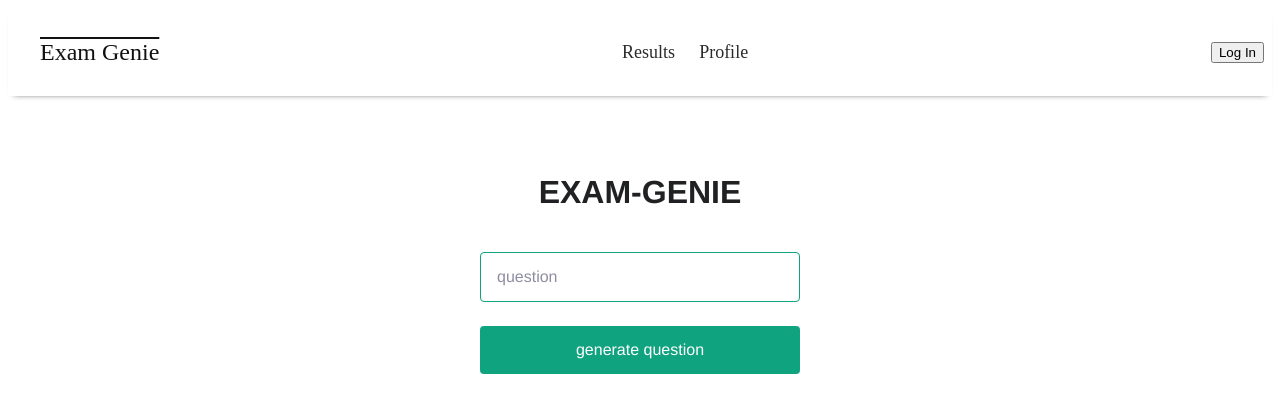
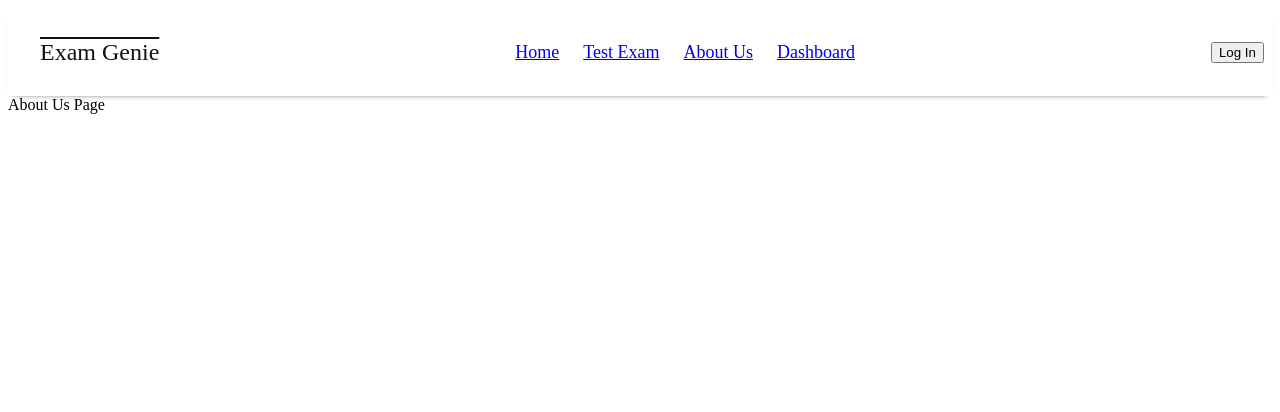
Before and after one commit to femorales7/exam-genie, a React (Create React App) app in the folder frontend/: page /about in a window 1280 px wide. Shown: the top 412 px of the page. Built offline with nearby package versions, Linux system fonts and the light colour scheme; a web font is replaced by a local one.

Commit message:
Added react routes

```diff
--- a/frontend/package.json
+++ b/frontend/package.json
@@ -7,8 +7,11 @@
     "@testing-library/jest-dom": "^5.16.5",
     "@testing-library/react": "^13.4.0",
     "@testing-library/user-event": "^13.5.0",
+    "install": "^0.13.0",
+    "npm": "^9.7.1",
     "react": "^18.2.0",
     "react-dom": "^18.2.0",
+    "react-router-dom": "^6.12.1",
     "react-scripts": "5.0.1",
     "web-vitals": "^2.1.4"
   },
@@ -37,6 +40,6 @@
     ]
   },
   "devDependencies": {
-    "sass": "^1.59.2"
+    "sass": "^1.63.3"
   }
 }
--- a/frontend/src/App.js
+++ b/frontend/src/App.js
@@ -1,147 +1,25 @@
-import style from "./index.module.css";
-import { useState } from "react";
 import TopNavigation from "./components/TopNavigationBar";
+import Home from "./pages/home";
+import AboutUs from "./pages/aboutUs";
+import Exam from "./pages/exam";
+import Dashboard from "./pages/dashboard";
+
+import { BrowserRouter as Router, Route, Routes } from 'react-router-dom' ;
 
 function App() {
-  const [question, setQuestion] = useState("");
-  const [options, setOptions] = useState([]);
-  const [selectedOption, setSelectedOption] = useState(null);
-  const [answer, setAnswer] = useState("");
-  const [feedback, setFeedback] = useState("");
-
-  const onSubmit = async (e) => {
-    e.preventDefault();
-    const questionData = await generateQuestion(question);
-    console.log("return from server", questionData);
-  };
-
-  const generateQuestion = async (inputQuestion) => {
-    const response = await fetch("http://localhost:8080/generate", {
-      method: "POST",
-      headers: {
-        "Content-Type": "application/json",
-      },
-      body: JSON.stringify({ question: inputQuestion }),
-    });
-    const data = await response.json();
-    console.log("data", data); // Log the response data
-
-    const { response: questionData } = data;
-    const { question, options, answer, feedback } =
-      extractQuestionData(questionData);
-
-    setQuestion(question);
-    setOptions(options);
-    setAnswer(answer);
-    setFeedback(feedback);
-    setSelectedOption(null);
-
-    return { question, options, answer, feedback };
-  };
-
-  const extractQuestionData = (text) => {
-    const lines = text.split("\n");
-    console.log("lines", lines);
-    let question = "";
-    let options = [];
-    let answer = "";
-    let feedback = "";
-
-    const questionIndex = lines.findIndex((line) => line.startsWith("Q:"));
-    console.log("questionIndex", questionIndex);
-    if (questionIndex !== -1) {
-      question = lines[questionIndex].substring(3).trim();
-    }
-
-    const optionsStartIndex = lines.findIndex((line) =>
-      line.trim().startsWith("A)")
-    );
-    console.log("optionsStartIndex", optionsStartIndex);
-    const answerIndex = lines.findIndex((line) =>
-      line.trim().startsWith("Answer:")
-    );
-    console.log("answerIndex", answerIndex);
-    const feedbackIndex = lines.findIndex((line) =>
-      line.trim().startsWith("Feedback:")
-    );
-    console.log("feedbackIndex", feedbackIndex);
-
-    if (
-      optionsStartIndex !== -1 &&
-      answerIndex !== -1 &&
-      feedbackIndex !== -1
-    ) {
-      options = lines
-      .slice(optionsStartIndex, answerIndex)
-      .map((line) => line.trim())
-      .filter((option) => option.length > 0); // Exclude empty options
-    answer = lines[answerIndex].substring(8).trim();
-    feedback = lines
-      .slice(feedbackIndex)
-      .filter((line) => line.trim().length > 0) // Exclude empty lines
-      .join("\n");
-    }
-
-    return { question, options, answer, feedback };
-  };
-
-
-
-
-
-
-  const handleOptionChange = (e) => {
-    setSelectedOption(e.target.value);
-  };
-
   return (
-    <>
-      <div>
-        <TopNavigation/>
-      </div>
-      <main className={style.main}>
-        <h3>EXAM-GENIE</h3>
-        <form onSubmit={onSubmit}>
-          <input
-            type="text"
-            name="query-description"
-            placeholder="question"
-            onChange={(e) => setQuestion(e.target.value)}
-          />
-          <input type="submit" value="generate question" />
-        </form>
-
-        {question && (
-          <div>
-            <h2>{question}</h2>
-            <ul>
-              {options.map((option) => (
-                <li key={option.letter} className={style["radio-option"]}>
-                  <label>
-                    <input
-                      type="radio"
-                      name="options"
-                      value={option.letter}
-                      checked={selectedOption === option.letter}
-                      onChange={handleOptionChange}
-                    />
-                    {option.letter}) {option.text}
-                  </label>
-                </li>
-              ))}
-            </ul>
-            {selectedOption && (
-              <div>
-                <p>Answer: {answer}</p>
-                <p>Feedback: {feedback}</p>
-              </div>
-            )}
-          </div>
-        )}
-      </main>
-
-    </>
-  );
+    <div className="App">
+      <Router>
+        <TopNavigation />
+        <Routes>
+          <Route path="/" exact element={<Home />} />
+          <Route path="/exam" exact element={<Exam />} />
+          <Route path="/about" exact element={<AboutUs />} />
+          <Route path="/dashboard" exact element={<Dashboard />} />
+        </Routes>
+      </Router>
+    </div>
+  )
 }
 
 export default App;
--- a/frontend/src/components/TopMenu.jsx
+++ b/frontend/src/components/TopMenu.jsx
@@ -1,17 +1,28 @@
 import '../styles/TopMenu.scss';
 import Profile from '../Auth0/profile';
+import { Link } from "react-router-dom"
 
 const TopMenu = () => {
   return (
     <div className='top-nav-bar--menu-list'>
       <div className='topic-list--item'>
         <span>
-          <label>Results</label>
+          <Link to="/">Home</Link>
         </span>
       </div>
       <div className='topic-list--item'>
         <span>
-          <label>Profile</label>
+        <Link to="/exam">Test Exam</Link>
+        </span>
+      </div>
+      <div className='topic-list--item'>
+        <span>
+        <Link to="/about">About Us</Link>
+        </span>
+      </div>
+      <div className='topic-list--item'>
+        <span>
+        <Link to="/dashboard">Dashboard</Link>
         </span>
       </div>
     </div>
--- /dev/null
+++ b/frontend/src/pages/aboutUs.js
@@ -0,0 +1,9 @@
+function AboutUs() {
+  return (
+    <div>
+      About Us Page
+    </div>
+  )
+}
+
+export default AboutUs;
--- /dev/null
+++ b/frontend/src/pages/dashboard.js
@@ -0,0 +1,9 @@
+function Dashboard() {
+  return(
+    <div>
+      Dashboard
+    </div>
+  )
+}
+
+export default Dashboard;
--- /dev/null
+++ b/frontend/src/pages/exam.js
@@ -0,0 +1,142 @@
+import style from "../index.module.css";
+import { useState } from "react";
+function Exam() {
+  const [question, setQuestion] = useState("");
+  const [options, setOptions] = useState([]);
+  const [selectedOption, setSelectedOption] = useState(null);
+  const [answer, setAnswer] = useState("");
+  const [feedback, setFeedback] = useState("");
+
+  const onSubmit = async (e) => {
+    e.preventDefault();
+    const questionData = await generateQuestion(question);
+    console.log("return from server", questionData);
+  };
+
+  const generateQuestion = async (inputQuestion) => {
+    const response = await fetch("http://localhost:8080/generate", {
+      method: "POST",
+      headers: {
+        "Content-Type": "application/json",
+      },
+      body: JSON.stringify({ question: inputQuestion }),
+    });
+    const data = await response.json();
+    console.log("data", data); // Log the response data
+
+    const { response: questionData } = data;
+    const { question, options, answer, feedback } =
+      extractQuestionData(questionData);
+
+    setQuestion(question);
+    setOptions(options);
+    setAnswer(answer);
+    setFeedback(feedback);
+    setSelectedOption(null);
+
+    return { question, options, answer, feedback };
+  };
+
+  const extractQuestionData = (text) => {
+    const lines = text.split("\n");
+    console.log("lines", lines);
+    let question = "";
+    let options = [];
+    let answer = "";
+    let feedback = "";
+
+    const questionIndex = lines.findIndex((line) => line.startsWith("Q:"));
+    console.log("questionIndex", questionIndex);
+    if (questionIndex !== -1) {
+      question = lines[questionIndex].substring(3).trim();
+    }
+
+    const optionsStartIndex = lines.findIndex((line) =>
+      line.trim().startsWith("A)")
+    );
+    console.log("optionsStartIndex", optionsStartIndex);
+    const answerIndex = lines.findIndex((line) =>
+      line.trim().startsWith("Answer:")
+    );
+    console.log("answerIndex", answerIndex);
+    const feedbackIndex = lines.findIndex((line) =>
+      line.trim().startsWith("Feedback:")
+    );
+    console.log("feedbackIndex", feedbackIndex);
+
+    if (
+      optionsStartIndex !== -1 &&
+      answerIndex !== -1 &&
+      feedbackIndex !== -1
+    ) {
+      options = lines
+      .slice(optionsStartIndex, answerIndex)
+      .map((line) => line.trim())
+      .filter((option) => option.length > 0); // Exclude empty options
+    answer = lines[answerIndex].substring(8).trim();
+    feedback = lines
+      .slice(feedbackIndex)
+      .filter((line) => line.trim().length > 0) // Exclude empty lines
+      .join("\n");
+    }
+
+    return { question, options, answer, feedback };
+  };
+
+
+
+
+
+
+  const handleOptionChange = (e) => {
+    setSelectedOption(e.target.value);
+  };
+
+  return (
+    <>
+      <main className={style.main}>
+        <h3>EXAM-GENIE</h3>
+        <form onSubmit={onSubmit}>
+          <input
+            type="text"
+            name="query-description"
+            placeholder="question"
+            onChange={(e) => setQuestion(e.target.value)}
+          />
+          <input type="submit" value="generate question" />
+        </form>
+
+        {question && (
+          <div>
+            <h2>{question}</h2>
+            <ul>
+              {options.map((option) => (
+                <li key={option.letter} className={style["radio-option"]}>
+                  <label>
+                    <input
+                      type="radio"
+                      name="options"
+                      value={option.letter}
+                      checked={selectedOption === option.letter}
+                      onChange={handleOptionChange}
+                    />
+                    {option.letter}) {option.text}
+                  </label>
+                </li>
+              ))}
+            </ul>
+            {selectedOption && (
+              <div>
+                <p>Answer: {answer}</p>
+                <p>Feedback: {feedback}</p>
+              </div>
+            )}
+          </div>
+        )}
+      </main>
+
+    </>
+  );
+}
+
+export default Exam;
--- /dev/null
+++ b/frontend/src/pages/home.js
@@ -0,0 +1,9 @@
+function Home() {
+  return(
+    <div>
+      Home Page
+    </div>
+  )
+}
+
+export default Home;
```
Also changed, not shown: 1 other file (tests, documents, lock files or other folders).
